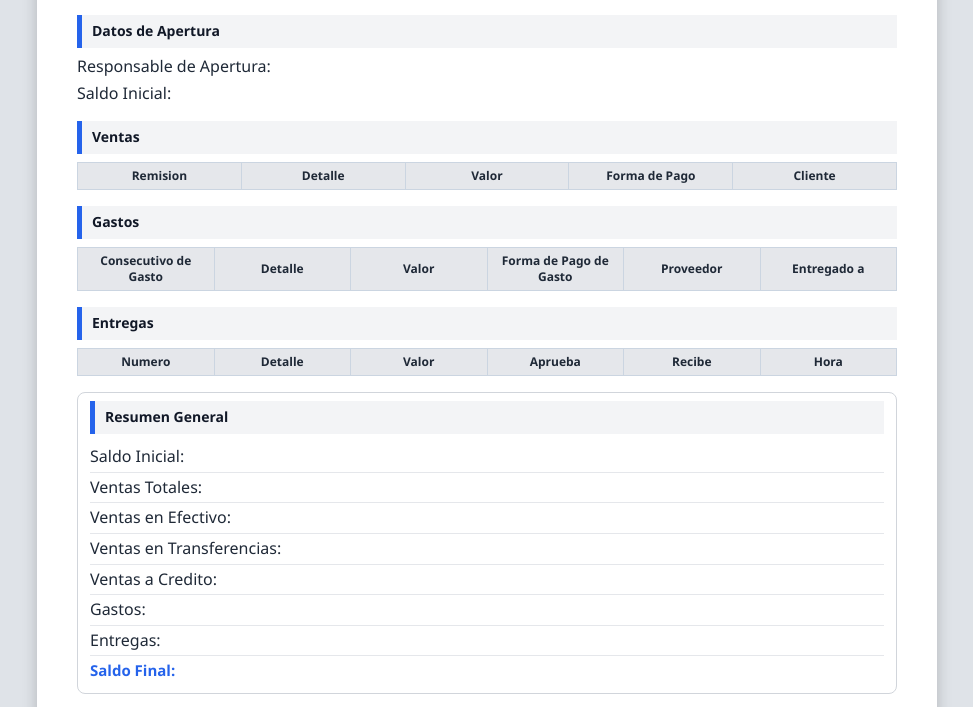
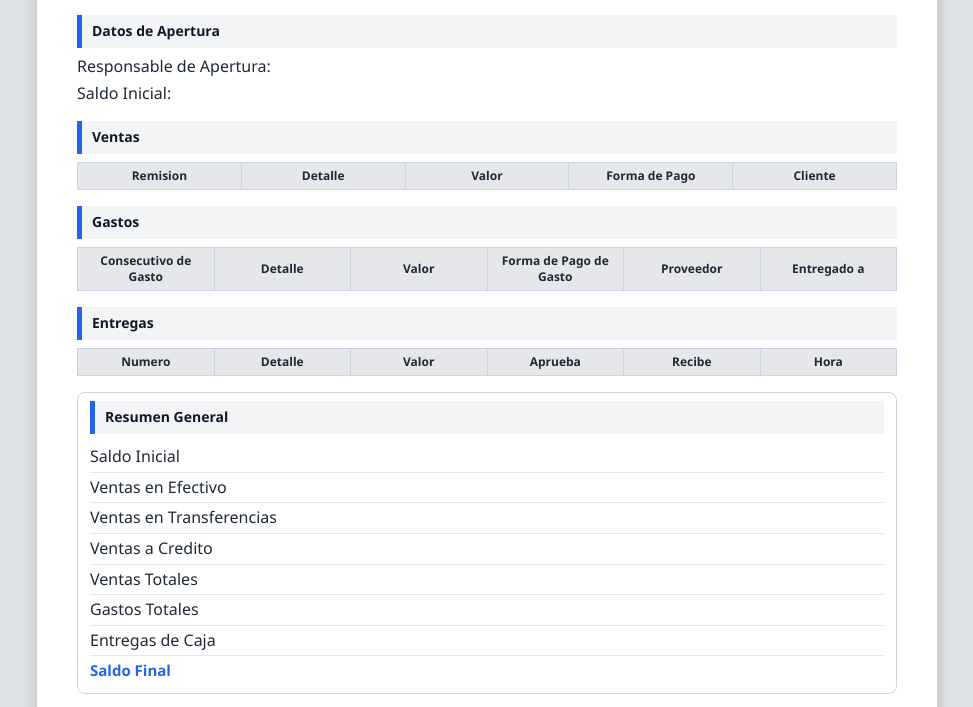
Before and after one commit to CoderSamm/app-caja, a plain HTML site: page reportes/acta-cierre.html in a window 1280 px wide. Shown: the part 179-886 px from the top of the page, without its empty margins (153-1126 px from the left). Drawn offline with Linux system fonts and the light colour scheme.

Commit message:
edicion en acta de cierre

```diff
--- a/reportes/acta-cierre.html
+++ b/reportes/acta-cierre.html
@@ -95,36 +95,38 @@
                 <h2>Resumen General</h2>
 
                 <p>
-                    Saldo Inicial:
+                    Saldo Inicial
                     <strong id="resumen-acta-saldo-inicial"></strong>
                 </p>
 
+
                 <p>
-                    Ventas Totales:
+                    Ventas en Efectivo
+                    <strong id="acta-total-efectivo"></strong>
+                </p>
+                <p>
+                    Ventas en Transferencias
+                    <strong id="acta-total-transferencias"></strong>
+                </p>
+                <p>
+                    Ventas a Credito
+                    <strong id="acta-total-credito"></strong>
+                </p>
+
+                <p>
+                    Ventas Totales
                     <strong id="acta-total-ventas"></strong>
                 </p>
                 <p>
-                    Ventas en Efectivo:
-                    <strong id="acta-total-efectivo"></strong>
-                </p>
-                <p>
-                    Ventas en Transferencias:
-                    <strong id="acta-total-transferencias"></strong>
-                </p>
-                <p>
-                    Ventas a Credito:
-                    <strong id="acta-total-credito"></strong>
-                </p>
-                <p>
-                    Gastos:
+                    Gastos Totales
                     <strong id="acta-total-gastos"></strong>
                 </p>
                 <p>
-                    Entregas:
+                    Entregas de Caja
                     <strong id="acta-total-entregas"></strong>
                 </p>
                 <p>
-                    Saldo Final:
+                    Saldo Final
                     <strong id="acta-saldo-final"></strong>
                 </p>
             </section>
```
